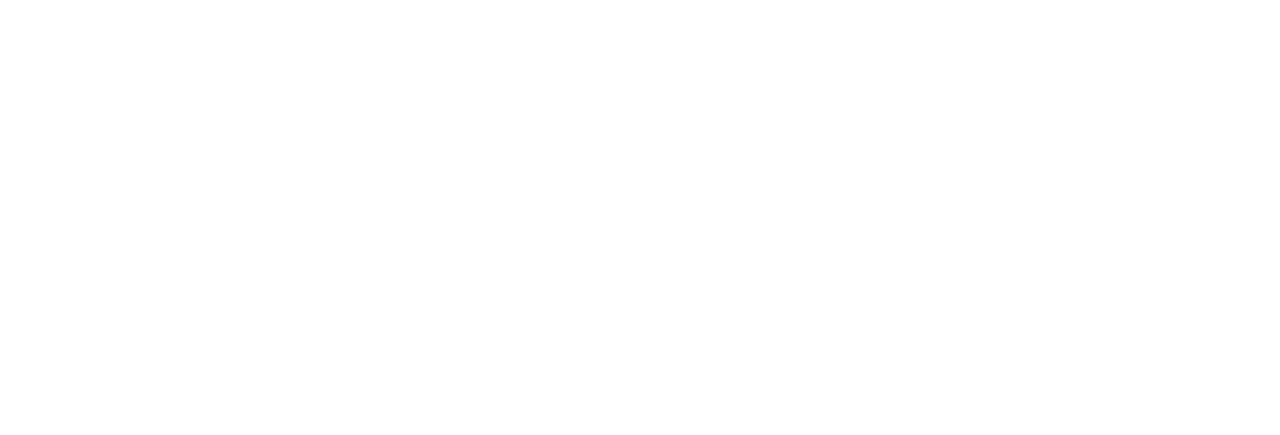
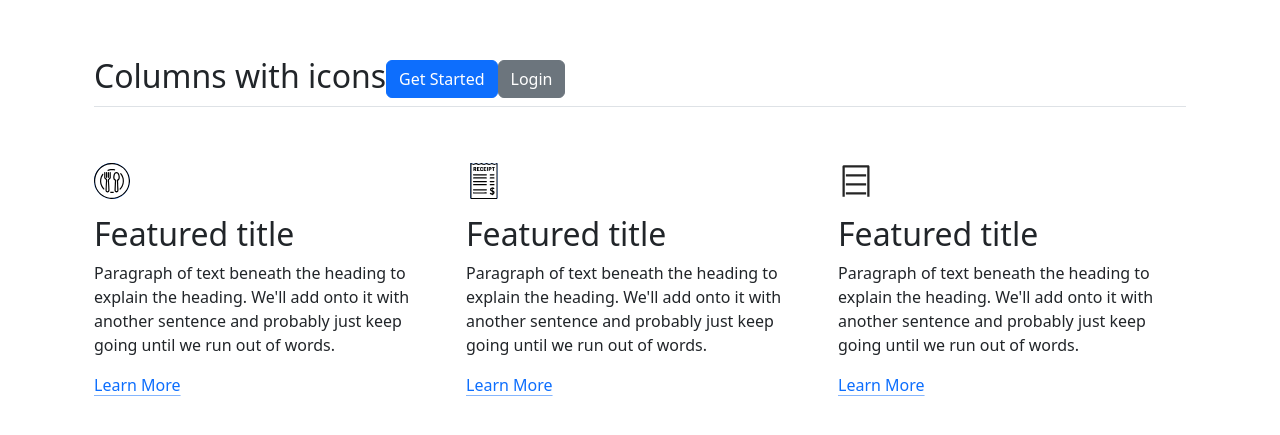
Before and after one commit to NicholasDawson/2225-swen-356-shelf-life, a React (Create React App) app in the folder frontend/: page / in a window 1280 px wide. Shown: the part 149-584 px from the top of the page. Built offline with nearby package versions, Linux system fonts and the light colour scheme; the HTML template or start-up script is replaced by a standard one.

Commit message:
Fixed router again...

```diff
--- a/frontend/src/App.js
+++ b/frontend/src/App.js
@@ -2,16 +2,17 @@
 import Splash from "./components/splash/Splash.js";
 import Signup from "./components/signup/SignUp";
 import Login from "./components/login/Login";
-import { BrowserRouter, Routes, Route } from "react-router-dom";
+import { HashRouter, Routes, Route } from "react-router-dom";
 function App() {
   return (
-    <BrowserRouter basename="/2225-swen-356-shelf-life">
+    <HashRouter>
       <Routes>
+        <Route path="/" element={<Splash />} />
         <Route path="/splash" element={<Splash></Splash>} />
         <Route path="/login" element={<Login />} />
         <Route path="/signup" element={<Signup />} />
       </Routes>
-    </BrowserRouter>
+    </HashRouter>
   );
 }
 
```
